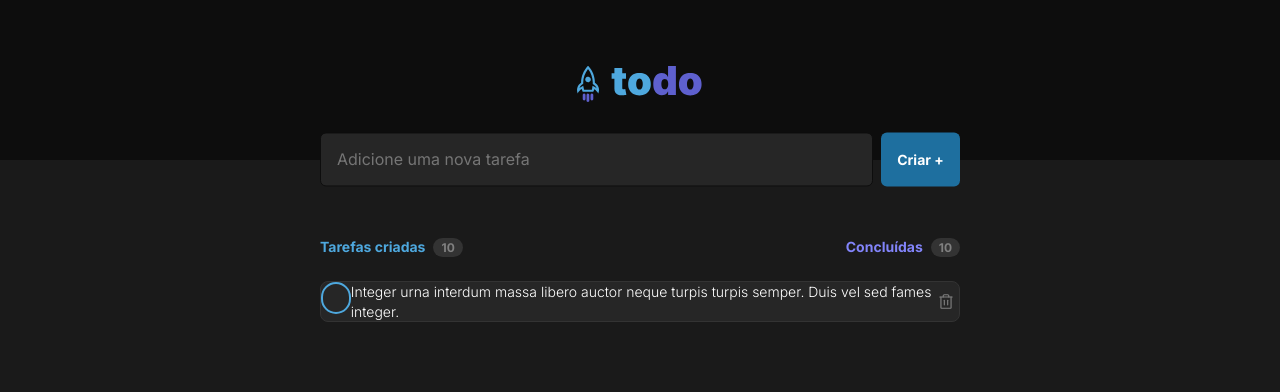
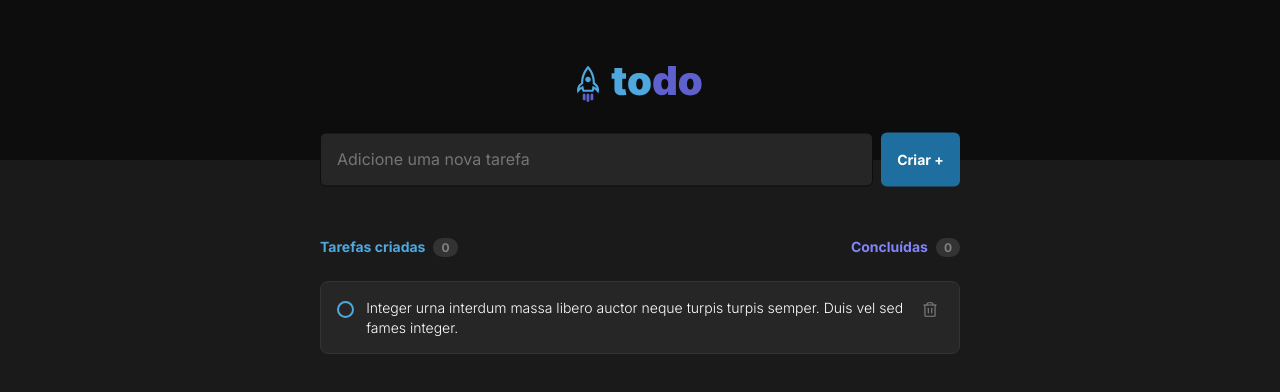
Before and after one commit to felipe-071/to-do-list, a React (Vite) app: page / in a window 1280 px wide. Shown: the top 392 px of the page. Built offline with nearby package versions, Linux system fonts and the light colour scheme.

Commit message:
Corrigir/concluir o design do componente 'Task'

```diff
--- a/src/App.jsx
+++ b/src/App.jsx
@@ -24,10 +24,10 @@ function App() {
           <div className={styles.info}>
 
             <div className={styles.created}>
-              <p>Tarefas criadas</p> <span>10</span>
+              <p>Tarefas criadas</p> <span>0</span>
             </div>
             <div className={styles.done}>
-              <p>Concluídas</p> <span>10</span>
+              <p>Concluídas</p> <span>0</span>
             </div>
 
           </div>
--- a/src/components/Task.module.css
+++ b/src/components/Task.module.css
@@ -1,14 +1,12 @@
 li{
     display: flex;
     justify-content: space-between;
+    gap: 0.75rem;
+    padding: 1rem;
 
     background: var(--gray-500);
     border: 1px solid var(--gray-400);
     border-radius: 8px;
-
-
-
-
 }
 
 li p{
@@ -18,19 +16,33 @@ li p{
 }
 
 li button{
-    width: 2rem;
-    height: 2rem;
+    width: calc(1.2rem - 2px);
+    height: calc(1.2rem - 2px);
+    min-width: calc(1.2rem - 2px);
     border-radius: 500px;
     background: transparent;
     border: 2px solid var(--blue);
+
+    transition: border-color 0.1s, background-color 0.1s;
+    margin-top: 3px;
 }
+
+li button:hover{
+    border-color: var(--blue-dark);
+    background-color: rgba(30, 111, 159, 0.2);
+    cursor: pointer;
+}
+
 
 .trash{
     display: flex;
     justify-content: center;
     align-items: center;
+
+    height: fit-content;
     border-radius: 4px;
     padding: 4px;
+    margin-top: -1px;
     transition: background-color 0.1s;
 }
 
```
